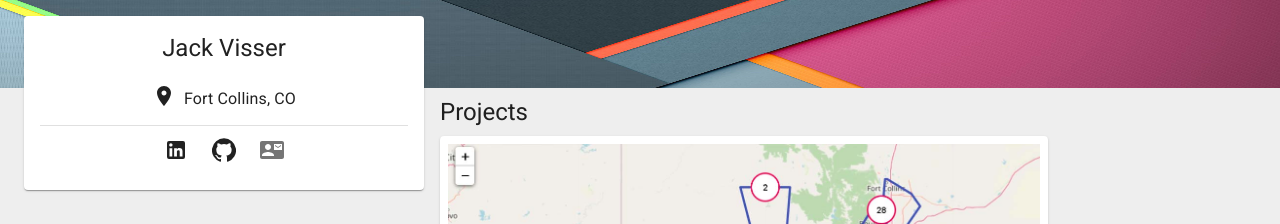
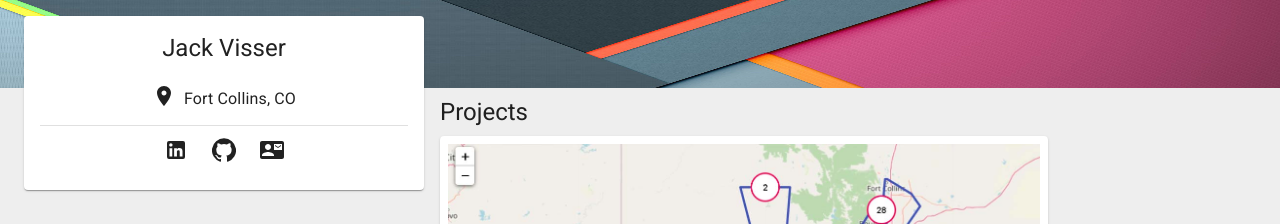
Before and after one commit to jackv545/TripPlanner, a React (Create React App) app: page / in a window 1280 px wide. Shown: the top 224 px of the page. Built offline with nearby package versions, Linux system fonts and the light colour scheme.

Commit message:
fix button color issue in production

```diff
--- a/src/components/Portfolio/Portfolio.js
+++ b/src/components/Portfolio/Portfolio.js
@@ -68,7 +68,7 @@ class Portfolio extends Component {
                             </Tooltip>
                             <Link component={RouterLink} to="/contact" color="inherit">
                                 <Tooltip title="Contact" aria-label="contact">
-                                    <IconButton>
+                                    <IconButton color="inherit">
                                         <ContactMail/>
                                     </IconButton>
                                 </Tooltip>
```
